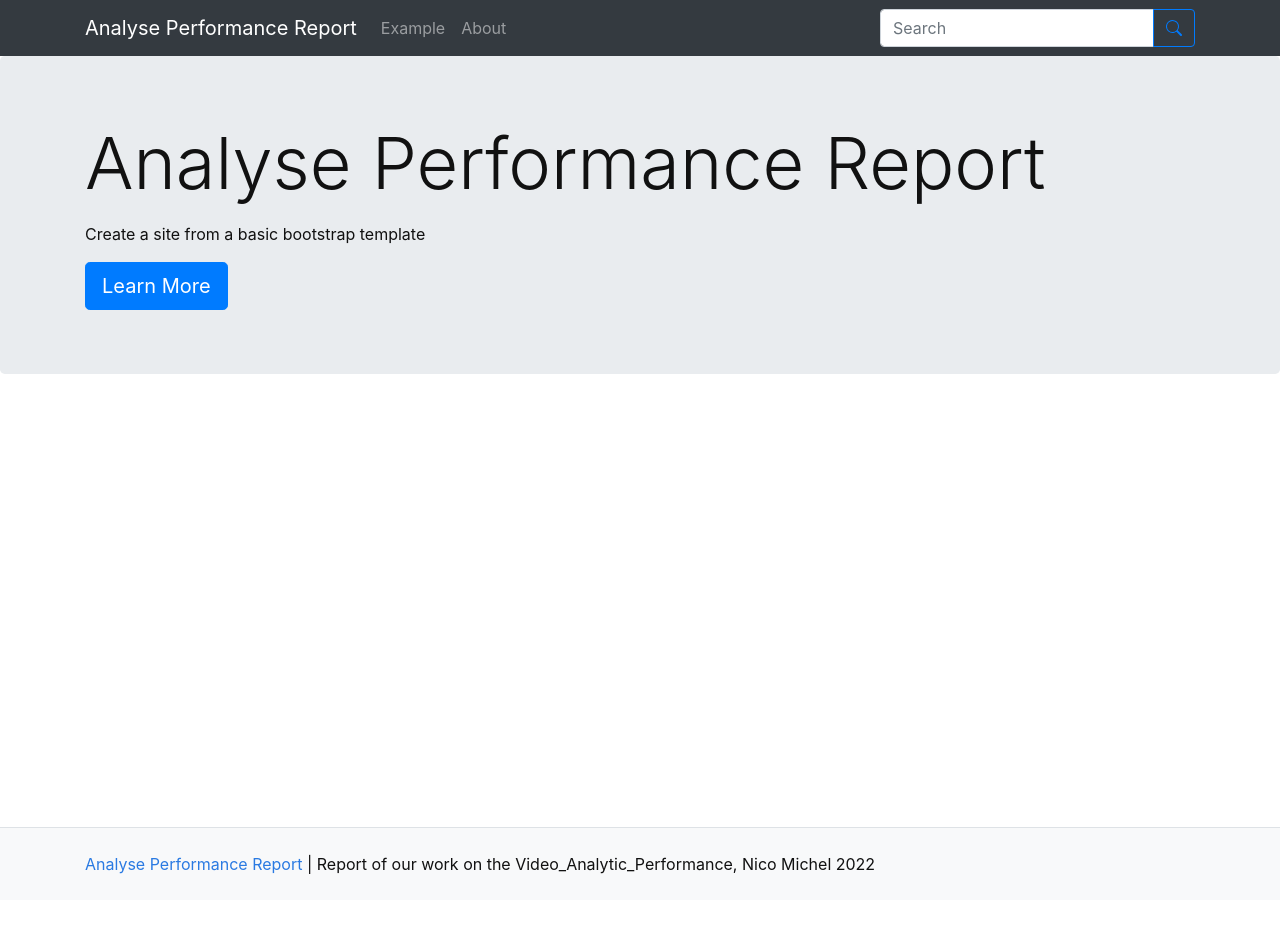
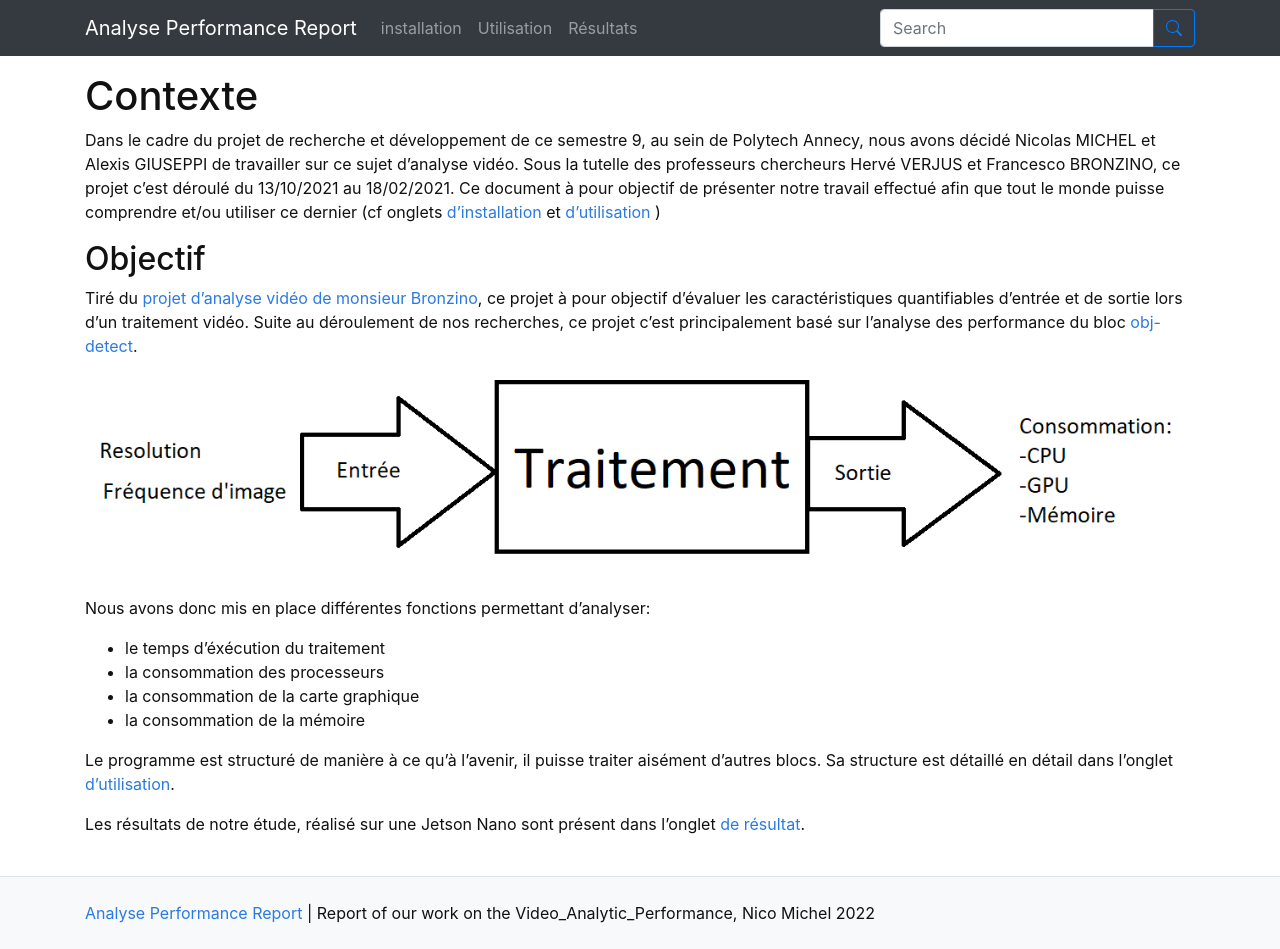
Before and after one commit to NicoMichelas/JekyllExample, a Jekyll site: the page built from pages/index.md, in a window 1280 px wide. Built offline with Jekyll 4.4.1, drawn with Linux system fonts in a browser that asks for light colours; before the commit the page ends 900 px from its top, so only the background shows below that.

Commit message:
Ajout et modification 1.2

```diff
--- a/_sass/_template.scss
+++ b/_sass/_template.scss
@@ -36,6 +36,7 @@ a {
         color: $link-color;
         @if variable-exists(text-color) {
             &:hover { color: $text-color; }
+
         }
     }
 }
--- a/pages/index.md
+++ b/pages/index.md
@@ -1,6 +1,21 @@
 ---
-title: Home
-layout: default
+title: Contexte
+
 ---
 
-{% include jumbotron.html title=site.title lead="Create a site from a basic bootstrap template" btn-text="Learn More" btn-link="about.html" %}
+Dans le cadre du projet de recherche et développement de ce semestre 9, au sein de Polytech Annecy, nous avons décidé Nicolas MICHEL et Alexis GIUSEPPI de travailler sur ce sujet d’analyse vidéo. Sous la tutelle des professeurs chercheurs Hervé VERJUS et Francesco BRONZINO, ce projet c'est déroulé du 13/10/2021 au 18/02/2021. Ce document à pour objectif de présenter notre travail effectué afin que tout le monde puisse comprendre et/ou utiliser ce dernier (cf onglets [d'installation](http://127.0.0.1:4000/video_analyse_performance_report/Installation.html) et [d'utilisation](http://127.0.0.1:4000/video_analyse_performance_report/Utilisation.html) )
+
+## Objectif
+Tiré du [projet d’analyse vidéo de monsieur Bronzino](https://github.com/USMB-NS/VideoAnalyticsRD), ce projet à pour objectif d'évaluer les caractéristiques quantifiables d’entrée et de sortie lors d’un traitement vidéo.
+Suite au déroulement de nos recherches, ce projet c'est principalement basé sur l'analyse des performance du bloc [obj-detect](https://github.com/USMB-NS/VideoAnalyticsRD/blob/master/blocks/obj_detect.py).
+![alt](illustration1.png){: width="1150" }
+
+Nous avons donc mis en place différentes fonctions permettant d'analyser:
+* le temps d'éxécution du traitement
+* la consommation des processeurs
+* la consommation de la carte graphique
+* la consommation de la mémoire
+
+Le programme est structuré de manière à ce qu'à l'avenir, il puisse traiter aisément d'autres blocs. Sa structure est détaillé en détail dans l'onglet [d'utilisation](http://127.0.0.1:4000/video_analyse_performance_report/Utilisation.html).
+
+Les résultats de notre étude, réalisé sur une Jetson Nano sont présent dans l'onglet [de résultat](http://127.0.0.1:4000/video_analyse_performance_report/R%C3%A9sultats.html).
```
Also changed, not shown: pages/Installation.md (renamed from pages/example.md, +2 -2 lines), pages/Résultats.md (added, +14 -0 lines), pages/Utilisation.md (added, +25 -0 lines), pages/about.md (deleted, +0 -18 lines), Alrgorigramme1.png (added), Illustration1.png (added).
